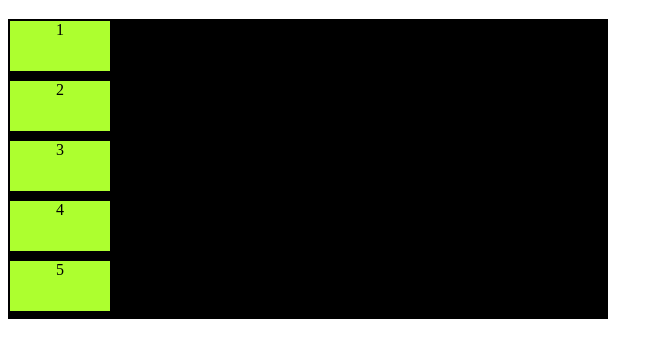
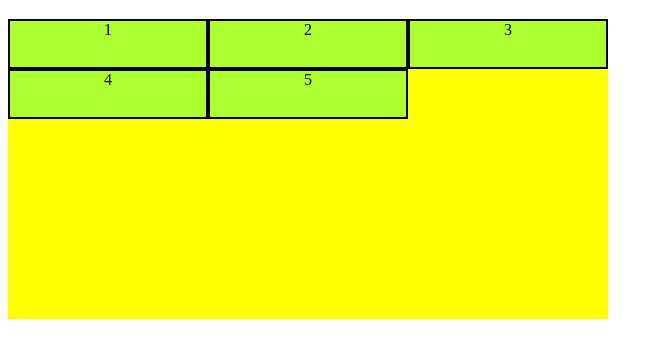
Before and after one commit to agrajjain4786/CSS, a plain HTML site: page 06_/Grid.html in a window 1280 px wide. Shown: the part 61-418 px from the top of the page, without its empty margins (0-663 px from the left). Drawn offline with Linux system fonts and the light colour scheme.

Commit message:
grid template

```diff
--- a/06_/GridStyle.css
+++ b/06_/GridStyle.css
@@ -1,12 +1,14 @@
 .container {
   width: 600px;
   height: 300px;
-  background-color: black;
+  background-color: yellow;
   display: grid;
+  grid-template-rows: 50px 50px 50px 50px 50px;
+  grid-template-columns: 200px 200px 200px;
 }
 .item {
-  width: 100px;
-  height: 50px;
+  /* width: 100px;
+  height: 50px; */
   background-color: greenyellow;
   border: 2px solid black;
   text-align: center;
```
